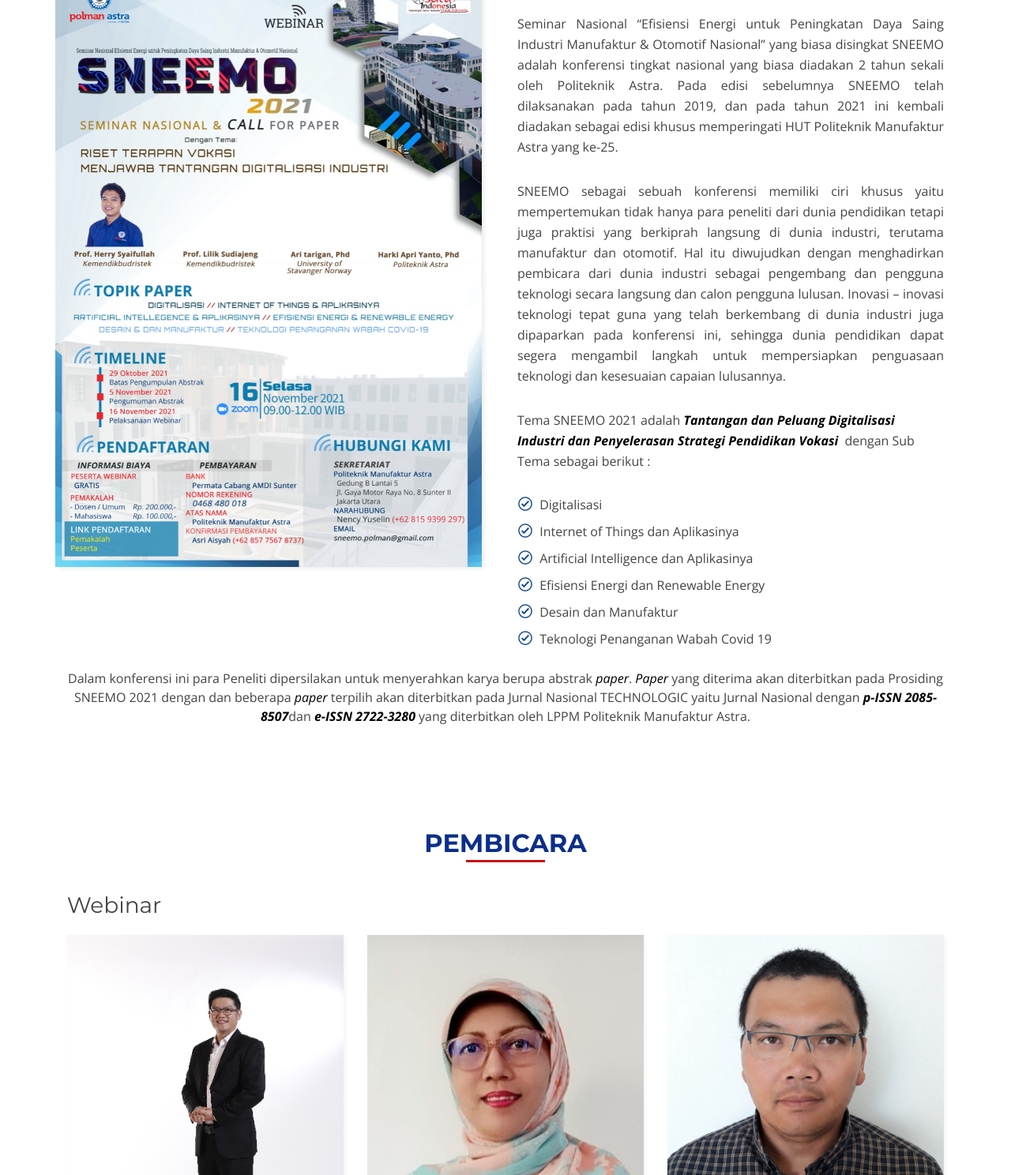
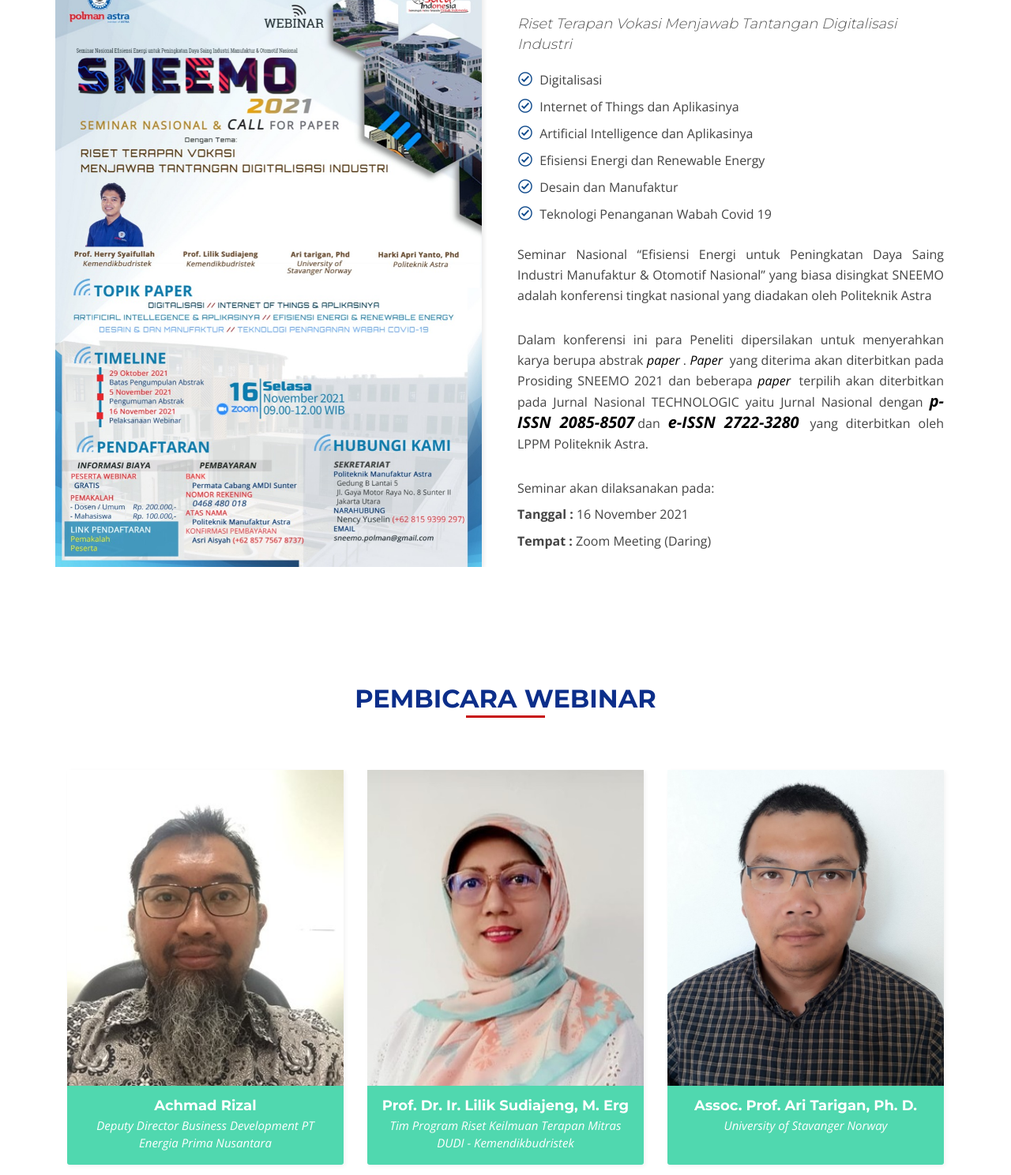
Before and after one commit to saamodra/sneemo2021, a plain HTML site: page index.html in a window 1280 px wide. Shown: the part 452-1940 px from the top of the page at 79% size. Drawn offline with nearby package versions, Linux system fonts and the light colour scheme.

Commit message:
feat: konten pak abi

```diff
--- a/index.html
+++ b/index.html
@@ -46,13 +46,11 @@
     Header
   ============================-->
   <header id="header">
-    <!--<img width="30" height="30" src="img/polman_logo.jpg" alt=""> -->
     <div class="container-fluid d-flex justify-content-between">
 
       <div id="logo">
 
         <h1>
-          <!-- <img width="200" height="50" src="img/intro-carousel/BannerPolman.png" alt=""> -->
           <a href="#body" class="scrollto">
             <img src="img/Logo Sneemo-min.png" alt="" class="img-logo">
           </a>
@@ -82,12 +80,6 @@
       </div>
     </div>
   </section><!-- #call-to-action -->
-  <!-- <section id="intro">
-    <div id="intro-carousel" class="owl-carousel" >
-      <div class="item" style="background-image: url('img/intro-carousel/BannerPolman.png');"></div>
-      <!-- untuk menaruh banner disini
-    </div>
-  </section>#intro -->
 
   <main id="main">
 
@@ -106,23 +98,9 @@
 
           <div class="col-lg-6 content">
             <h2>Call For Papers SNEEMO 2021</h2>
-            <!-- <h3>Revolusi Industri 4.0 dan Aplikasinya</h3> -->
-            <p style="text-align:justify">Seminar Nasional “Efisiensi Energi untuk Peningkatan Daya Saing Industri
-              Manufaktur & Otomotif Nasional” yang biasa disingkat SNEEMO adalah konferensi tingkat nasional yang biasa
-              diadakan 2 tahun sekali oleh Politeknik Astra. Pada edisi sebelumnya SNEEMO telah dilaksanakan
-              pada tahun 2019, dan pada tahun 2021 ini kembali diadakan sebagai edisi khusus memperingati HUT Politeknik
-              Manufaktur Astra yang ke-25.</p>
-            <p style="text-align:justify">SNEEMO sebagai sebuah konferensi memiliki ciri khusus yaitu mempertemukan
-              tidak hanya para peneliti dari dunia pendidikan tetapi juga praktisi yang berkiprah langsung di dunia
-              industri, terutama manufaktur dan otomotif. Hal itu diwujudkan dengan menghadirkan pembicara dari dunia
-              industri sebagai pengembang dan pengguna teknologi secara langsung dan calon pengguna lulusan. Inovasi –
-              inovasi teknologi tepat guna yang telah berkembang di dunia industri juga dipaparkan pada konferensi ini,
-              sehingga dunia pendidikan dapat segera mengambil langkah untuk mempersiapkan penguasaan teknologi dan
-              kesesuaian capaian lulusannya.</p>
-            <p>Tema SNEEMO 2021 adalah
-              <i style="font-style: italic; font-size: medium; color: black; font-weight: bold;">Tantangan dan Peluang
-                Digitalisasi Industri dan Penyelerasan Strategi Pendidikan Vokasi</i> dengan Sub Tema sebagai berikut :
-            </p>
+            <h3>Riset Terapan Vokasi Menjawab Tantangan Digitalisasi Industri
+            </h3>
+
 
             <ul>
               <li><i class="icofont-check-circled"></i> Digitalisasi</li>
@@ -133,28 +111,27 @@
               <li><i class="icofont-check-circled"></i> Teknologi Penanganan Wabah Covid 19</li>
             </ul>
 
-            <!--<h2>Pelaksanaan Webinar Puncak SNEEMO</h2>
-		  <p>
-            <br/><i class="icofont-ui-calendar">&nbsp;&nbsp;25 September 2021</i>
-			<br/><i class="icofont-computer">&nbsp;&nbsp;Zoom</i>
-           <!-- <br/>&nbsp;&nbsp;&nbsp;Tempat: Gedung AMDI A Auditorium Lt.3, Astra International.
-            <br/>&nbsp;&nbsp;&nbsp;Alamat : Jl. Gaya Motor Raya No. 8, Sunter II Jakarta Utara.
+            <p style="text-align:justify">Seminar Nasional “Efisiensi Energi untuk Peningkatan Daya Saing Industri Manufaktur & Otomotif Nasional” yang biasa disingkat SNEEMO adalah konferensi tingkat nasional yang diadakan oleh Politeknik Astra</p>
 
-          </p>-->
+            <p style="text-align: justify">Dalam konferensi ini para Peneliti dipersilakan untuk menyerahkan karya berupa
+              abstrak
+              <i style="font-style: italic; font-size: medium; color: black;">paper</i>.
+              <i style="font-style: italic; font-size: medium; color: black;">Paper</i> yang diterima akan diterbitkan pada
+              Prosiding SNEEMO 2021 dan beberapa <i style="font-style: italic; font-size: medium; color: black;">paper</i> terpilih akan
+              diterbitkan pada Jurnal Nasional TECHNOLOGIC yaitu Jurnal Nasional dengan
+              <i style="color: black; font-weight: bold;">p-ISSN 2085-8507</i>dan
+              <i style="color: black; font-weight: bold;">e-ISSN 2722-3280</i> yang diterbitkan oleh LPPM Politeknik Astra.
+            </p>
+
+            <p class="mb-2">Seminar akan dilaksanakan pada:
+              <ul>
+                <li><span class="font-weight-bold">Tanggal : </span>16 November 2021</li>
+                <li><span class="font-weight-bold">Tempat : </span>Zoom Meeting (Daring)</li>
+              </ul>
+            </p>
 
           </div>
         </div>
-        <p style="text-align:center">Dalam konferensi ini para Peneliti dipersilakan untuk menyerahkan karya berupa
-          abstrak
-          <i style="font-style: italic; font-size: medium; color: black;">paper</i>.
-          <i style="font-style: italic; font-size: medium; color: black;">Paper</i> yang diterima akan diterbitkan pada
-          Prosiding SNEEMO 2021 dengan
-          dan beberapa <i style="font-style: italic; font-size: medium; color: black;">paper</i> terpilih akan
-          diterbitkan pada Jurnal Nasional TECHNOLOGIC yaitu Jurnal Nasional dengan
-          <i style="color: black; font-weight: bold;">p-ISSN 2085-8507</i>dan
-          <i style="color: black; font-weight: bold;">e-ISSN 2722-3280</i> yang diterbitkan oleh LPPM Politeknik
-          Manufaktur Astra.
-        </p>
       </div>
     </section><!-- #about -->
 
@@ -162,22 +139,18 @@
       <div class="container">
         <div class="section-header">
           <center>
-            <h2>Pembicara</h2>
+            <h2>Pembicara Webinar</h2>
           </center>
         </div>
-        <div class="row">
-          <h3>&nbsp;&nbsp;Webinar
-          </h3>
-        </div>
-        <div class="row">
+        <div class="row mt-5">
           <div class="col-lg-4 col-md-6">
             <div class="member">
-              <div class="pic"><img src="img/Tet Fa.jpeg" alt=""></div>
+              <div class="pic"><img src="img/AchmadRizal.jpg" alt=""></div>
               <!-- masukkan foto komite disini -->
               <div class="details">
-                <h4>Herry Syaifullah ST., M.T.</h4>
+                <h4>Achmad Rizal</h4>
                 <!-- tulis nama komite disini -->
-                <span style="font-size: 15px">Kemendikbudristek</span>
+                <span style="font-size: 15px">Deputy Director Business Development PT Energia Prima Nusantara</span>
 
               </div>
             </div>
@@ -190,7 +163,7 @@
               <div class="details">
                 <h4>Prof. Dr. Ir. Lilik Sudiajeng, M. Erg</h4>
                 <!-- tulis nama komite disini -->
-                <span style="font-size: 15px">Kemendikbudristek</span>
+                <span style="font-size: 15px">Tim Program Riset Keilmuan Terapan Mitras DUDI - Kemendikbudristek</span>
               </div>
             </div>
           </div>
@@ -319,7 +292,7 @@
             <table class="table table-borderless">
               <tr>
                 <td>-</td>
-                <td>Herry Syaifullah ST. M.T.</td>
+                <td>Herry Syaifullah ST., M.T.</td>
               </tr>
               <tr>
                 <td></td>
@@ -352,7 +325,7 @@
               </tr>
               <tr>
                 <td>-</td>
-                <td>Abdi S. Telaga S.E., S.T., M.T., M.Sc., PhD</td>
+                <td>Dr. Setia Abikusna, S.T., M.T.</td>
               </tr>
               <tr>
                 <td></td>
@@ -360,8 +333,12 @@
                   Google H-Index: 4 </td>
               </tr>
               <tr>
+                <td></td>
+                <td>Politeknik Astra</td>
+              </tr>
+              <tr>
                 <td>-</td>
-                <td>Dr. Setia Abikusna, S.T., M.T.</td>
+                <td>Abdi S. Telaga S.E., S.T., M.T., M.Sc., PhD</td>
               </tr>
               <tr>
                 <td></td>
@@ -414,20 +391,24 @@
             <div class="timeline timeline-one">
               <!-- Timeline Item 1 -->
               <div class="timeline-item">
-                <h5 class="my-3">1 September - 29 Oktober 2021</h5>
-                <p style="color: rgba(31, 58, 147, 1); font-weight: bold;">Registrasi dan Pengumpulan Abstrak</p>
+                <h5 class="my-3">25 Agustus - 29 Oktober 2021</h5>
+                <p style="color: rgba(31, 58, 147, 1); font-weight: bold;">Registrasi</p>
               </div>
               <div class="timeline-item">
-                <h5 class="my-3">21 Oktober - 5 November 2021</h5>
-                <p style="color: rgba(31, 58, 147, 1); font-weight: bold;">Review Abstrak</p>
+                <h5 class="my-3">29 Oktober 2021</h5>
+                <p style="color: rgba(31, 58, 147, 1); font-weight: bold;">Batas Pengumpulan Abstrak</p>
               </div>
               <div class="timeline-item">
                 <h5 class="my-3">5 November 2021</h5>
-                <p style="color: rgba(31, 58, 147, 1); font-weight: bold;">Pengumuman Abstrak Diterima</p>
+                <p style="color: rgba(31, 58, 147, 1); font-weight: bold;">Pengumuman Abstrak</p>
               </div>
               <div class="timeline-item">
-                <h5 class="my-3">25 September 2021</h5>
-                <p style="color: rgba(31, 58, 147, 1); font-weight: bold;">Pengumpulan Paper dan Pelaksanaan SNEEMO 2021
+                <h5 class="my-3">12 November 2021</h5>
+                <p style="color: rgba(31, 58, 147, 1); font-weight: bold;">Pembayaran Terakhir</p>
+              </div>
+              <div class="timeline-item">
+                <h5 class="my-3">16 November 2021</h5>
+                <p style="color: rgba(31, 58, 147, 1); font-weight: bold;">Pelaksanaan Webinar
                 </p>
               </div>
             </div>
```
Also changed, not shown: img/AchmadRizal.jpg (added).
